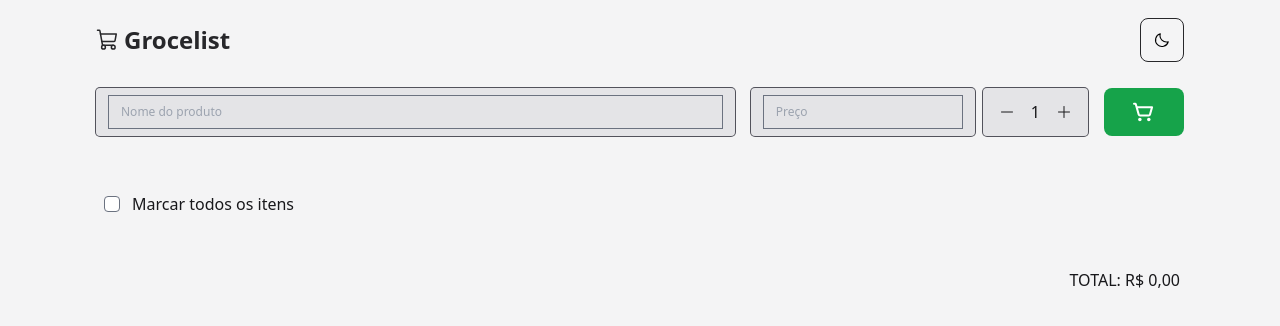
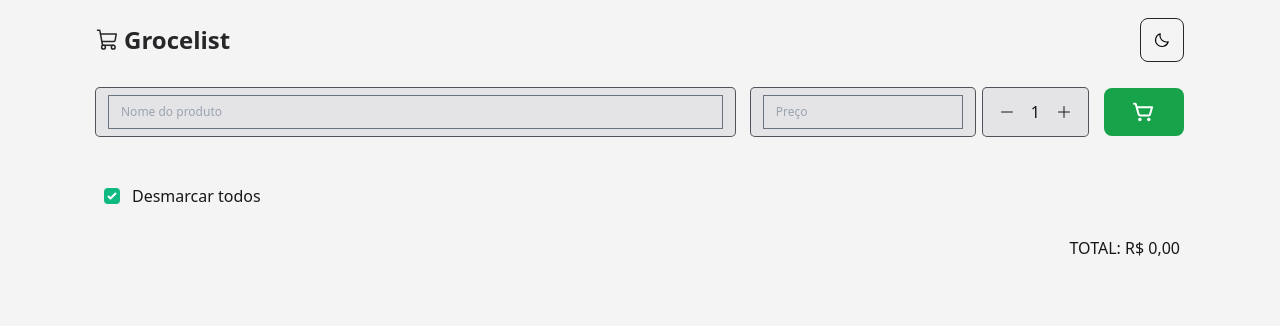
Before and after one commit to devco-devs/grocelist, a React (Vite) app: page / in a window 1280 px wide. Shown: the top 326 px of the page. Built offline with nearby package versions, Linux system fonts and the light colour scheme.

Commit message:
feat: check all products and remove all checked producs

```diff
--- a/package.json
+++ b/package.json
@@ -1,7 +1,7 @@
 {
   "name": "grocelist",
   "private": true,
-  "version": "2.0.0",
+  "version": "1.1.2",
   "type": "module",
   "scripts": {
     "dev": "vite",
--- a/src/components/ProductForm/index.tsx
+++ b/src/components/ProductForm/index.tsx
@@ -18,10 +18,8 @@ const INITIAL_STATE = {
 }
 
 export function ProductForm({ product, onSave, onCancel }: ProductFormProps) {
-  const { addProduct, products, resetProducts } = useProductsStore()
+  const { addProduct } = useProductsStore()
   const [productData, setProductData] = useState(INITIAL_STATE)
-
-  const checkedProducts = products.filter((product) => product.checked)
 
   useEffect(() => {
     if (product) {
@@ -39,14 +37,6 @@ export function ProductForm({ product, onSave, onCancel }: ProductFormProps) {
     }
 
     setProductData(INITIAL_STATE)
-  }
-
-  function handleRemoveCheckedProducts() {
-    const newProducts = products.filter(
-      (product) => !checkedProducts.includes(product),
-    )
-
-    resetProducts(newProducts)
   }
 
   function handleChangeInput(e: ChangeEvent<HTMLInputElement>) {
@@ -106,20 +96,11 @@ export function ProductForm({ product, onSave, onCancel }: ProductFormProps) {
           <span className="md:hidden">{product ? 'Salvar' : 'Adicionar'}</span>
         </button>
 
-        {!onCancel && checkedProducts.length > 0 && (
-          <button
-            onClick={handleRemoveCheckedProducts}
-            className="border border-zinc-200 text-zinc-200 rounded-lg transition-colors hover:bg-zinc-700 hover:text-white p-2"
-          >
-            Remover itens marcados
-          </button>
-        )}
-
         {onCancel && (
           <button
             type="button"
             onClick={onCancel}
-            className="flex items-center justify-center gap-2 min-w-[80px] rounded-lg transition-colors text-white font-semibold bg-zinc-200 hover:bg-zinc-200 p-2"
+            className="flex items-center justify-center gap-2 min-w-[80px] rounded-lg transition-colors text-white font-semibold bg-red-600 hover:bg-red-600 p-2"
           >
             <span>Cancelar</span>
           </button>
--- a/src/components/ProductList/Checkbox.tsx
+++ b/src/components/ProductList/Checkbox.tsx
@@ -4,10 +4,11 @@ interface CheckboxProps extends HTMLAttributes<HTMLInputElement> {
   onCheck: () => void
 }
 
-export function Checkbox({ onCheck, ...rest }: CheckboxProps) {
+export function Checkbox({ onCheck, defaultChecked, ...rest }: CheckboxProps) {
   return (
     <input
       type="checkbox"
+      checked={defaultChecked}
       onChange={onCheck}
       className="h-4 w-4 mr-3 rounded text-emerald-500 focus:ring-0 dark:bg-zinc-800 dark:checked:bg-emerald-500 dark:focus:ring-0"
       {...rest}
--- a/src/components/ProductList/index.tsx
+++ b/src/components/ProductList/index.tsx
@@ -1,15 +1,14 @@
-import { useState } from 'react'
-import { useProductsStore } from '../../store/products.store'
+import { useProductsStore, type IProduct } from '../../store/products.store'
 import { convertToReais } from '../../utils/converters'
+import { Checkbox } from './Checkbox'
 import { ProductItem } from './ProductItem'
-import { Checkbox } from './Checkbox'
 
 export function ProductList() {
-  const { products, sumTotalProducts } = useProductsStore()
-  const [isAllProductsSelected, setIsAllProductsSelected] = useState(false)
+  const { products, sumTotalProducts, checkProduct } = useProductsStore()
   const totalPrice = sumTotalProducts()
 
-  const sortedProducts = products?.sort((prod1, prod2) => {
+  function sortProducts(products: IProduct[]) {
+    return products?.sort((prod1, prod2) => {
       if (prod1.checked && !prod2.checked) {
         return 1
       } else if (!prod1.checked && prod2.checked) {
@@ -18,32 +17,43 @@ export function ProductList() {
         return prod1.name.localeCompare(prod2.name)
       }
     })
-
-  function checkAllProducts() {
-    if (isAllProductsSelected) {
-      sortedProducts.forEach((product) => {
-        product.checked = false
-      })
-    } else {
-      sortedProducts.forEach((product) => {
-        product.checked = true
-      })
-    }
   }
 
-  function handleCheckSelectAllProducts() {
-    setIsAllProductsSelected((prev) => !prev)
-    checkAllProducts()
+  const sortedProducts = sortProducts(products)
+
+  const isEveryProductChecked = sortedProducts?.every(
+    (product) => product.checked,
+  )
+  const showRemoveAllChecked = sortedProducts?.some(
+    (product) => product.checked,
+  )
+
+  function handleCheckAllProducts({ type }: { type: 'check' | 'uncheck' }) {
+    sortedProducts?.forEach((product) => {
+      checkProduct(product.id, type === 'check')
+    })
   }
 
   return (
     <div className="flex flex-col items-end mt-10">
-      <div className="flex self-start p-2 items-center mb-8">
+      <div className="flex items-center justify-between w-full self-start px-2 mb-4">
+        <div className="flex items-center">
           <Checkbox
-          onCheck={handleCheckSelectAllProducts}
-          defaultChecked={isAllProductsSelected}
+            defaultChecked={isEveryProductChecked}
+            onCheck={() =>
+              handleCheckAllProducts({
+                type: isEveryProductChecked ? 'uncheck' : 'check',
+              })
+            }
           />
-        <span>Marcar todos os itens</span>
+          {isEveryProductChecked ? 'Desmarcar todos' : 'Marcar todos'}
+        </div>
+
+        {showRemoveAllChecked && (
+          <button className="px-2 py-1 border border-red-500 rounded-md text-red-500 hover:bg-red-500 hover:text-white transition-colors duration-200">
+            Limpar todos os selecionados
+          </button>
+        )}
       </div>
       <ul className="w-full flex flex-col  [&>*:nth-child(odd)]:bg-zinc-300 dark:[&>*:nth-child(odd)]:bg-zinc-800">
         {sortedProducts.map((product) => (
--- a/src/store/products.store.ts
+++ b/src/store/products.store.ts
@@ -21,7 +21,7 @@ interface IProductsStore {
   addProduct: (product: IProductInput) => void
   removeProduct: (id: string) => void
   updateProduct: (productId: string, product: IProductInput) => void
-  checkProduct: (productId: string) => void
+  checkProduct: (productId: string, value?: boolean) => void
   sumTotalProducts: () => number
 }
 
@@ -78,11 +78,11 @@ export const useProductsStore = create<IProductsStore>((set, get) => ({
     localStorage.setItem('@grocelist:products', JSON.stringify(list))
   },
 
-  checkProduct: (productId) => {
+  checkProduct: (productId, value) => {
     set((state) => ({
       products: state.products.map((product) =>
         product.id === productId
-          ? { ...product, checked: !product.checked }
+          ? { ...product, checked: value ?? !product.checked }
           : product,
       ),
     }))
```
Lines whose indentation alone changed are shown as unchanged.
